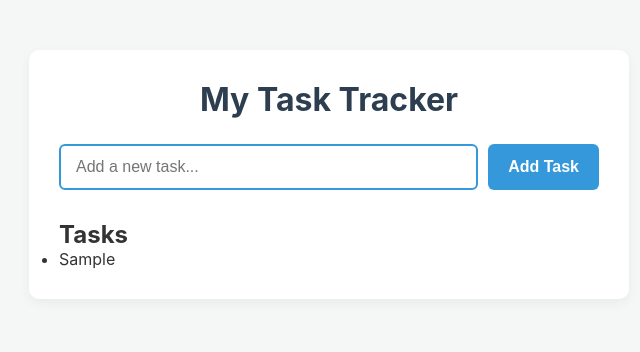
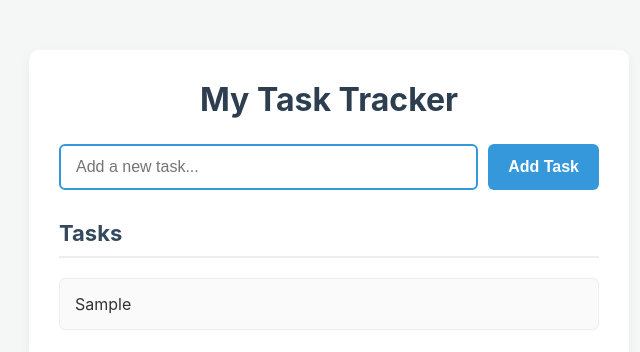
Before and after one commit to wogene-dev/task_tracker, a plain HTML site: page index.html in a window 1280 px wide. Both pictures are taken after typing "Sample" into the empty fields and a click on the button "Add Task". Shown: the whole page, without its empty margins (311-951 px from the left). Drawn offline with Linux system fonts and the light colour scheme.

Commit message:
style: Add styling for task list and items

```diff
--- a/style.css
+++ b/style.css
@@ -68,3 +68,42 @@ h1 {
 #task-form button:hover {
     background-color: #2980b9;
 }
+
+
+/* === ADD styling to task-list and task-items-content  */
+
+/* Task List */
+.task-list-container h2 {
+    font-size: 22px;
+    color: #34495e;
+    border-bottom: 2px solid #eee;
+    padding-bottom: 10px;
+    margin-bottom: 20px;
+}
+
+#task-list {
+    list-style: none;
+}
+
+.task-item {
+    display: flex;
+    align-items: center;
+    justify-content: space-between;
+    padding: 15px;
+    background-color: #fafafa;
+    border: 1px solid #eee;
+    border-radius: 6px;
+    margin-bottom: 10px;
+    transition: background-color 0.3s;
+}
+
+.task-item:last-child {
+    margin-bottom: 0;
+}
+
+/* Task Item Content */
+.task-item .task-text {
+    flex: 1;
+    font-size: 16px;
+    transition: all 0.3s;
+}
```
